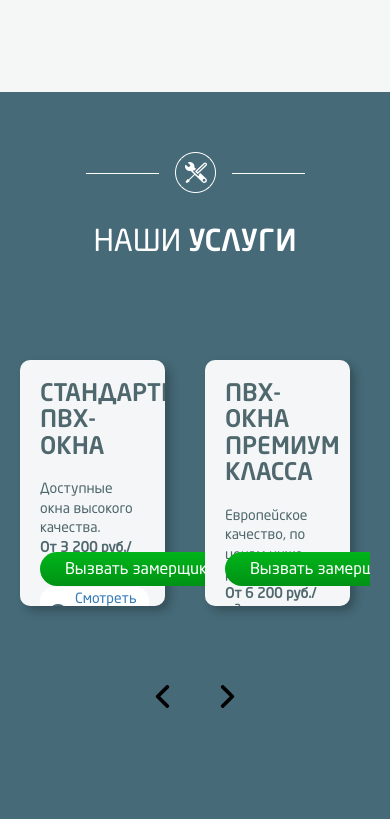
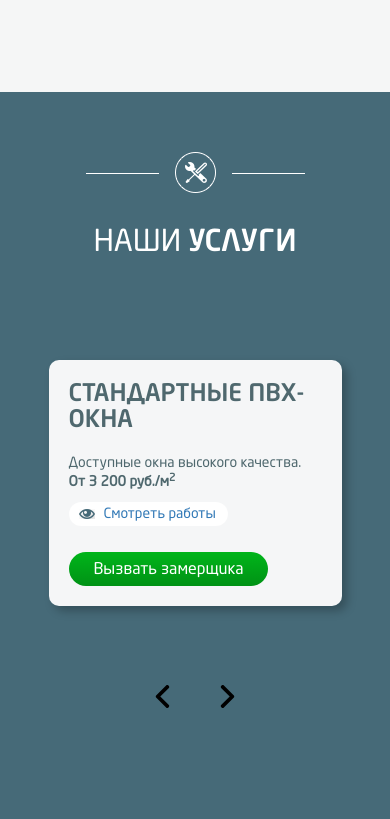
Before and after one commit to TolikBu/window_instal, a website with bundled scripts: page index.html in a window 390 px wide. Shown: the part 1308-2127 px from the top of the page. Built offline with nearby package versions, Linux system fonts and the light colour scheme.

Commit message:
fix servicesSlider.js adaptiv mobile

```diff
--- a/css/slider.css
+++ b/css/slider.css
@@ -45,16 +45,14 @@
 
 @media (max-width: 576px) {
   .services-slider__container {
-    width: 100%;
+    width: 90%;
+    margin: auto;
+
   }
 
   .services-slider {
     width: 100%;
   }
-  .services-slide {
-    width: 100%;
-  }
-
   .swiper {
     width: 192px;
   }
--- a/src/modules/servicesSlider.js
+++ b/src/modules/servicesSlider.js
@@ -10,18 +10,9 @@ const servicesSlider = () => {
   let position = 0;
   let slideToShow = 2;
   const slideToScroll = 1;
-  const slideWidth = sliderContainer.clientWidth / slideToShow;
+  let slideWidth = sliderContainer.clientWidth / slideToShow;
   let movePosition = slideToScroll * slideWidth;
 
-  const mobile = (e) => {
-    if (document.documentElement.clientWidth < 576) {
-      console.log('работает');
-    }
-
-    return;
-  };
-
-  mobile();
 
   slideItem.forEach((item) => {
     item.style.minWidth = `${slideWidth}px`;
@@ -54,5 +45,41 @@ const servicesSlider = () => {
   };
 
   checkBtn();
+
+  const mobile = () => {
+    if (document.documentElement.clientWidth < 576) {
+      slideToShow = 1;
+      slideWidth = +sliderContainer.clientWidth;
+      console.log(slideWidth);
+
+      slideItem.forEach((item) => {
+        item.style.minWidth = `${slideWidth}px`;
+      });
+
+       btnNext.addEventListener('click', () => {
+         const itemsLeft = slideCount - (Math.abs(position) + slideToShow * slideWidth) / slideWidth;
+         position -= itemsLeft >= slideToScroll ? movePosition : itemsLeft * slideWidth;
+
+         setPositon();
+
+       });
+
+       btnPrev.addEventListener('click', () => {
+         const itemsLeft = Math.abs(position) / slideWidth;
+         position += itemsLeft >= slideToScroll ? movePosition : itemsLeft * slideWidth;
+
+         setPositon();
+
+       });
+
+       const setPositon = () => {
+         slideTrack.style.transform = `translateX(${position}px)`;
+       };
+
+    }
+  };
+
+  mobile();
+
 };
 export default servicesSlider;
```
Also changed, not shown: dist/main.js.
